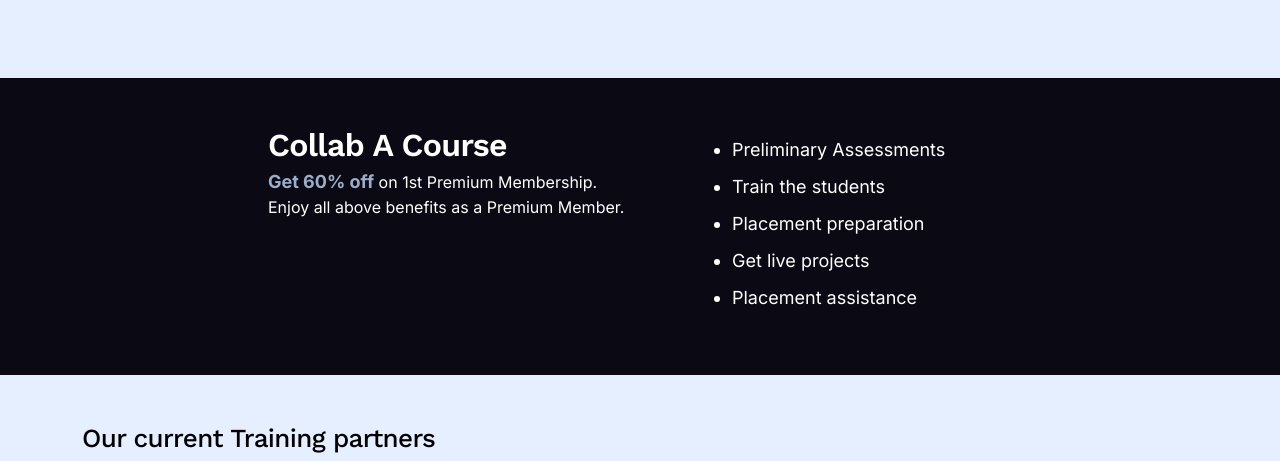
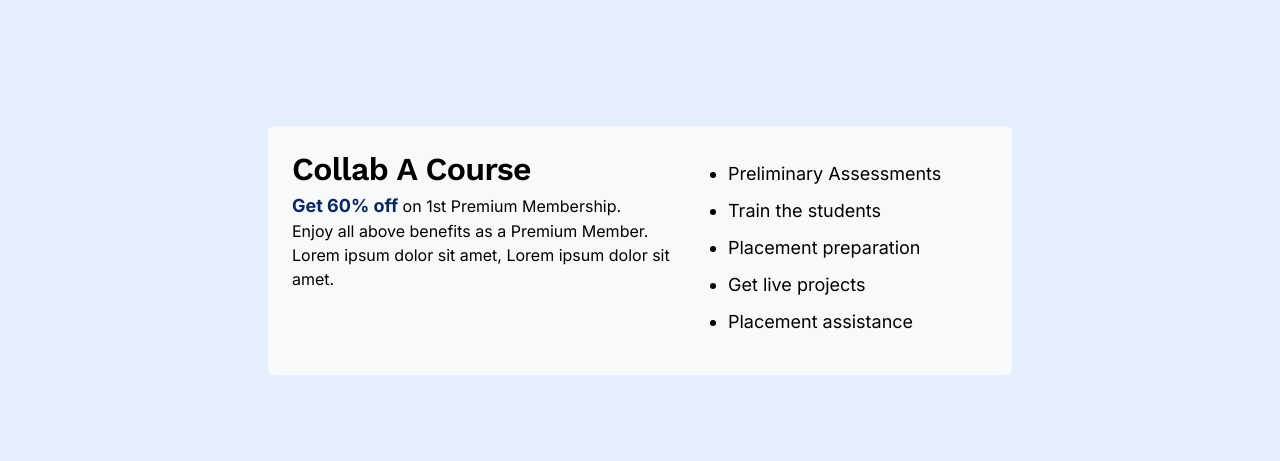
Before and after one commit to eabishenMansfield/Training_marketing, a plain HTML site: page index.html in a window 1280 px wide. Shown: the part 2147-2608 px from the top of the page. Drawn offline with nearby package versions, Linux system fonts and the light colour scheme.

Commit message:
Update index.html

```diff
--- a/index.html
+++ b/index.html
@@ -640,18 +640,22 @@
             </div>
         </section> -->
 
-        <section class="section-Wrapper bg-diff py-5">
+        <section class="section-Wrapper py-5">
             <div class="container">
-                <div class="col-12 col-lg-8 mx-auto">
+                <div class="col-12 col-lg-8  mx-auto  ">
+                    <div class="p-4 bg-light rounded-2">
                         <div class="row gy-5">
                             <div class="col-12 col-lg-7">
                                 <h2 class="section-heading mb-1">Collab A Course
                                 </h2>
                                 <p class="" style="text-wrap: balance;">
-                                <span class="fw-bold" style="color: hsl(var(--secondary)); font-size: 18px;"> Get 60%
+                                    <span class="fw-bold" style="color: hsl(var(--primary)); font-size: 18px;"> Get 60%
                                         off</span> on 1st
                                     Premium Membership. Enjoy all above benefits as a Premium Member.
+                                    <br>
+                                    Lorem ipsum dolor sit amet, Lorem ipsum dolor sit amet.
                                 </p>
+
 
                             </div>
                             <div class="col-12  col-lg-5">
@@ -663,6 +667,7 @@
                                     <li>Placement assistance</li>
                                 </ul>
 
+                            </div>
                         </div>
                     </div>
                 </div>
```
Lines whose indentation alone changed are shown as unchanged.
